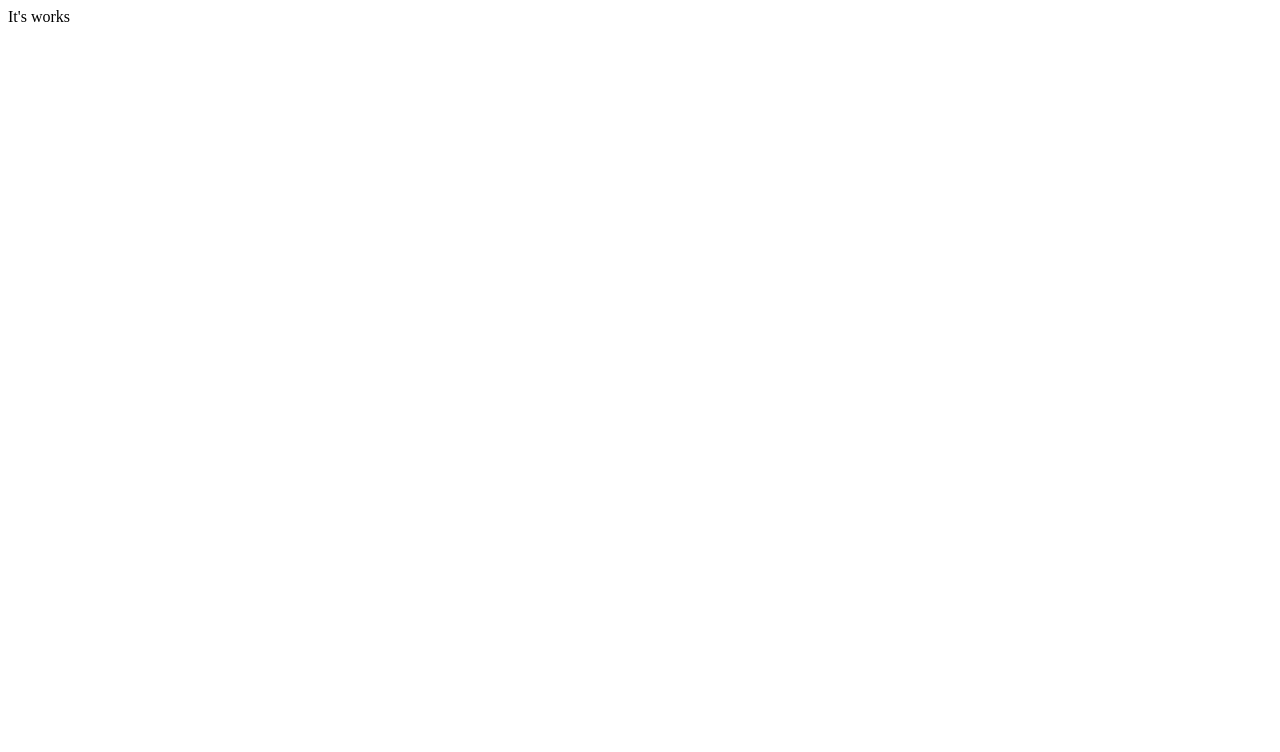
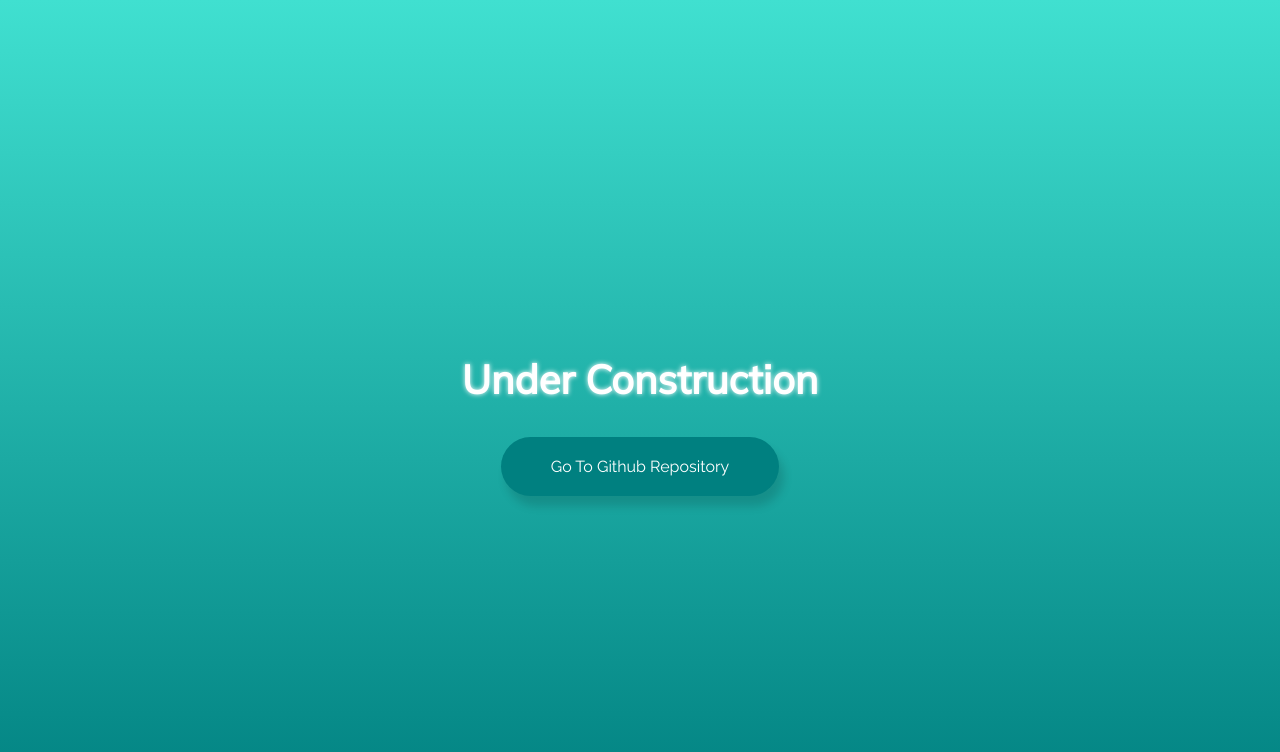
Before and after one commit to mwafa/ambil, a website: page docs/index.html in a window 1280 px wide. Drawn offline with Linux system fonts and the light colour scheme.

Commit message:
update docs page

```diff
--- a/docs/index.html
+++ b/docs/index.html
@@ -4,8 +4,58 @@
     <meta charset="UTF-8" />
     <meta name="viewport" content="width=device-width, initial-scale=1.0" />
     <title>Document</title>
+    <link
+      href="https://fonts.googleapis.com/css2?family=Mulish&family=Raleway&display=swap"
+      rel="stylesheet"
+    />
+    <style>
+      * {
+        font-family: 'Mulish', sans-serif;
+      }
+      body {
+        background-image: linear-gradient(turquoise, teal);
+      }
+      .container {
+        display: flex;
+        width: 100%;
+        height: 100vh;
+        align-items: center;
+        justify-content: center;
+        flex-direction: column;
+      }
+      .container h2 {
+        transition: ease-out;
+        font-weight: 900;
+        transition-duration: 0.2s;
+        font-size: 40px;
+        color: white;
+        text-shadow: 0px 0px 5px white;
+      }
+      .container h2:hover {
+        scale: 1.2;
+        translate: 0px -10px;
+      }
+      .container a {
+        font-family: 'Raleway';
+        text-decoration: none;
+        color: white;
+        background-color: teal;
+        padding: 20px 50px;
+        border-radius: 500px;
+        transition: ease-out;
+        transition-duration: 0.2s;
+        box-shadow: 5px 10px 10px #00000024;
+      }
+      .container a:hover {
+        transform: scale(1.1);
+        translate: 0px 10px;
+      }
+    </style>
   </head>
   <body>
-    It's works
+    <div class="container">
+      <h2>Under Construction</h2>
+      <a href="https://github.com/mwafa/ambil-cli">Go To Github Repository</a>
+    </div>
   </body>
 </html>
```
